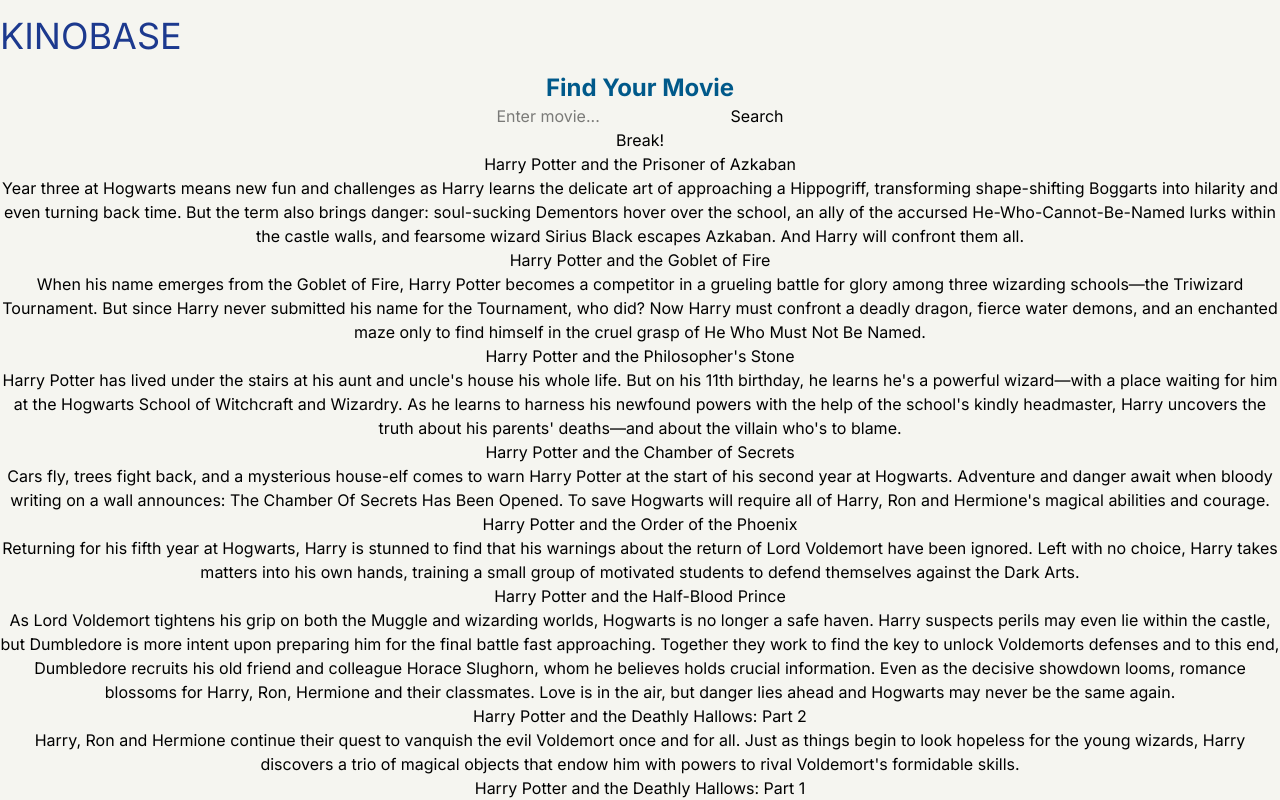
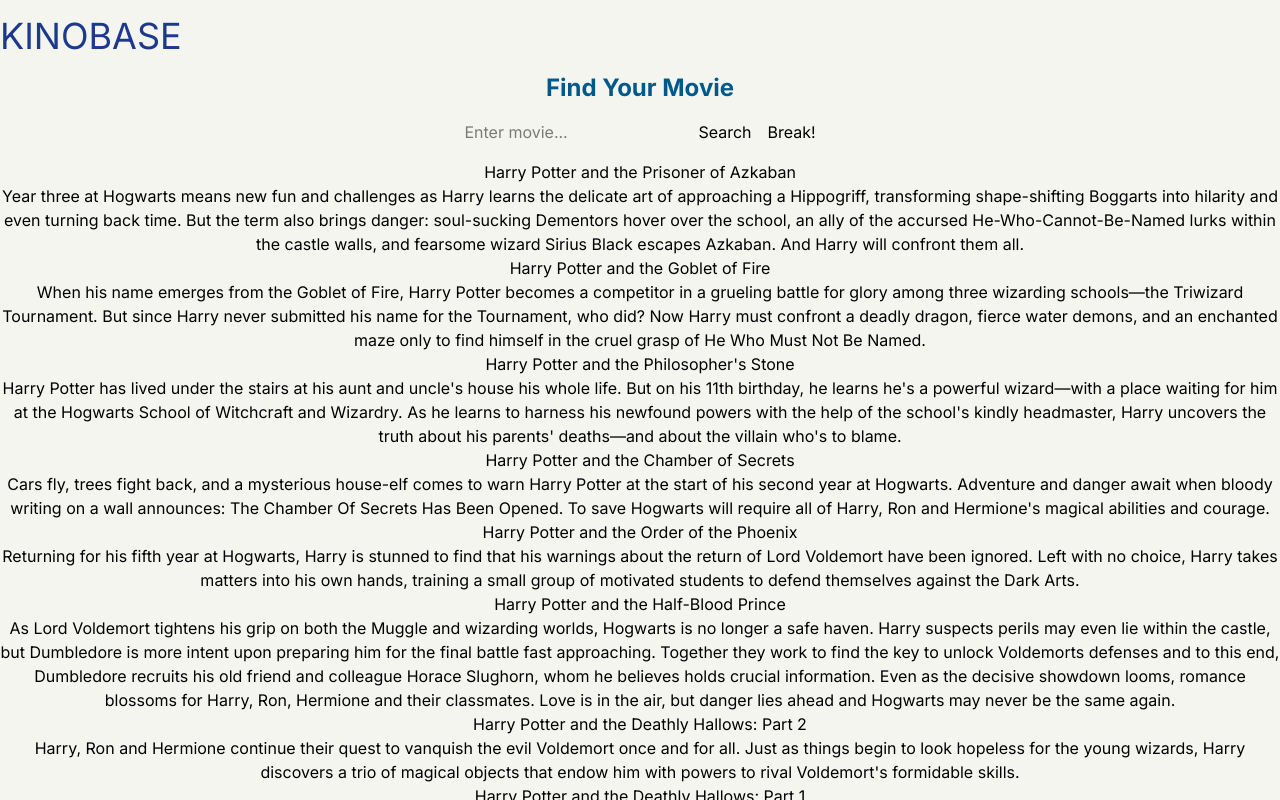
Before and after one commit to sashapervykh/rss-react-2026, a React (Vite) app in the folder frontend/: page / in a window 1280 px wide. Shown: the top 800 px of the page. Built offline with nearby package versions, Linux system fonts and the light colour scheme.

Commit message:
feat: add basic styles to search panel

```diff
--- a/frontend/src/widget/SearchWrapper/SearchWrapper.tsx
+++ b/frontend/src/widget/SearchWrapper/SearchWrapper.tsx
@@ -31,8 +31,8 @@
     }
     return (
       <>
-        <h1 className='text-2xl font-bold text-sky-800'>Find Your Movie</h1>
-        <div>
+        <h1 className='text-2xl font-bold text-sky-800 mb-[1rem]'>Find Your Movie</h1>
+        <div className='flex gap-[1rem] m-[0_auto_1rem_auto]'>
           <SearchForm handleSearch={this.handleSearch} />
           <Button text="Break!" handleClick={() => { this.setState(p => ({ ...p, error: new Error("The app is crached due to click on testing button.") })) }} />
         </div>
```
